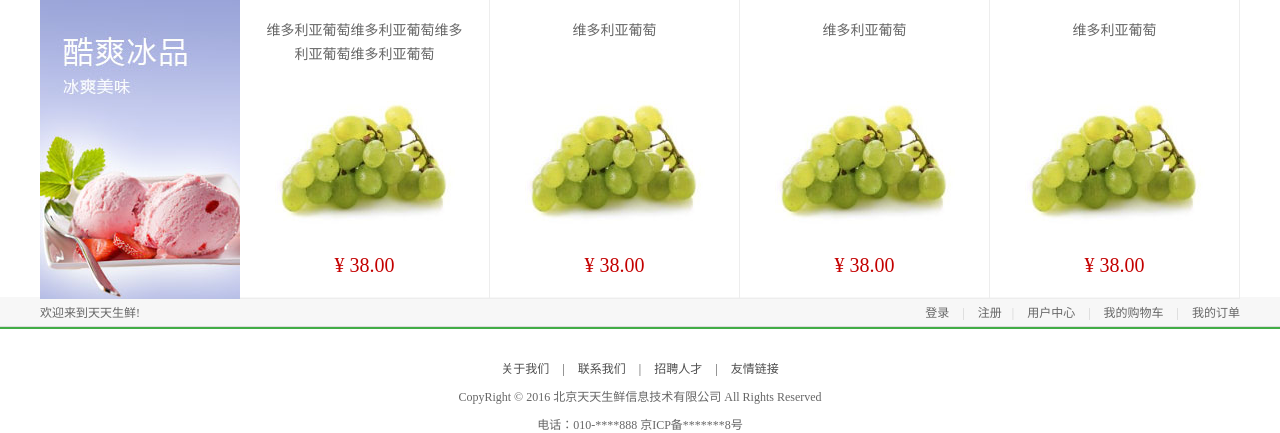
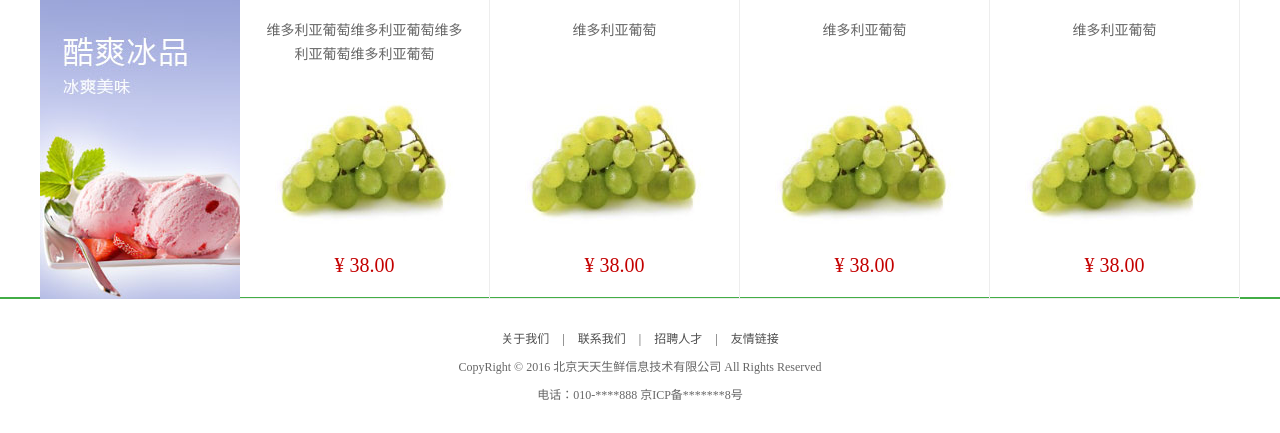
Before and after one commit to huangguifeng/web_django, a Django app: template ttsx/templates/tt_goods/index.html in a window 1280 px wide. Shown: the part 2290-2723 px from the top of the page. After the commit the page ends 2690 px from the top, so only its background shows below. Run offline with Django 3.2, Linux system fonts and the light colour scheme; the template is opened without the code that fills it, so the values that code supplies are empty.

Commit message:
修改模板

```diff
--- a/ttsx/templates/base_top.html
+++ b/ttsx/templates/base_top.html
@@ -4,17 +4,7 @@
 	<script type="text/javascript" src="/static/js/slide.js"></script>
 	 {% endblock head%}
 
-
-
-
-
-
 {% block body%}
-
-
-{% block middle_com %}
-
-{% endblock middle_com%}
 
 
 	<div class="header_con">
@@ -40,4 +30,12 @@
 			</div>
 		</div>
 	</div>
+
+
+{% block middle_com %}
+
+{% endblock middle_com%}
+
+
+
 {% endblock body%}
--- a/ttsx/templates/tt_goods/index.html
+++ b/ttsx/templates/tt_goods/index.html
@@ -1,29 +1,5 @@
 {% extends 'base_top.html' %}
 {% block middle_com %}
-    <div class="header_con">
-		<div class="header">
-			<div class="welcome fl">欢迎来到天天生鲜!</div>
-			<div class="fr">
-				<div class="login_info fl">
-					欢迎您：<em>张 山</em>
-				</div>
-				<div class="login_btn fl">
-					<a href="login.html">登录</a>
-					<span>|</span>
-					<a href="register.html">注册</a>
-				</div>
-				<div class="user_link fl">
-					<span>|</span>
-					<a href="user_center_info.html">用户中心</a>
-					<span>|</span>
-					<a href="cart.html">我的购物车</a>
-					<span>|</span>
-					<a href="user_center_order.html">我的订单</a>
-				</div>
-			</div>
-		</div>
-	</div>
-
 	<div class="search_bar clearfix">
 		<a href="index.html" class="logo fl"><img src="/static/images/logo.png"></a>
 		<div class="search_con fl">
--- a/ttsx/templates/tt_goods/list.html
+++ b/ttsx/templates/tt_goods/list.html
@@ -196,7 +196,7 @@
 			</ul>
 
 			<div class="pagenation">
-				<a href="#"><上一页</a>
+				<a href="#">上一页</a>
 				<a href="#" class="active">1</a>
 				<a href="#">2</a>
 				<a href="#">3</a>
--- a/ttsx/tt_user/urls.py
+++ b/ttsx/tt_user/urls.py
@@ -2,6 +2,6 @@
 from . import views
 urlpatterns=[
     url(r'^register/$',views.register),
-    url(r'^login/$',views.login),
+    url(r'^list/$',views.list),
 
 ]
--- a/ttsx/ttsx/urls.py
+++ b/ttsx/ttsx/urls.py
@@ -18,6 +18,6 @@
 
 urlpatterns = [
     url(r'^admin/', include(admin.site.urls)),
-    url(r'^',include('tt_goods.urls')),
+    # url(r'^',include('tt_goods.urls')),
     url(r'^user/', include('tt_user.urls')),
 ]
```
Also changed, not shown: ttsx/tt_user/views.py (+45 -1 lines).
